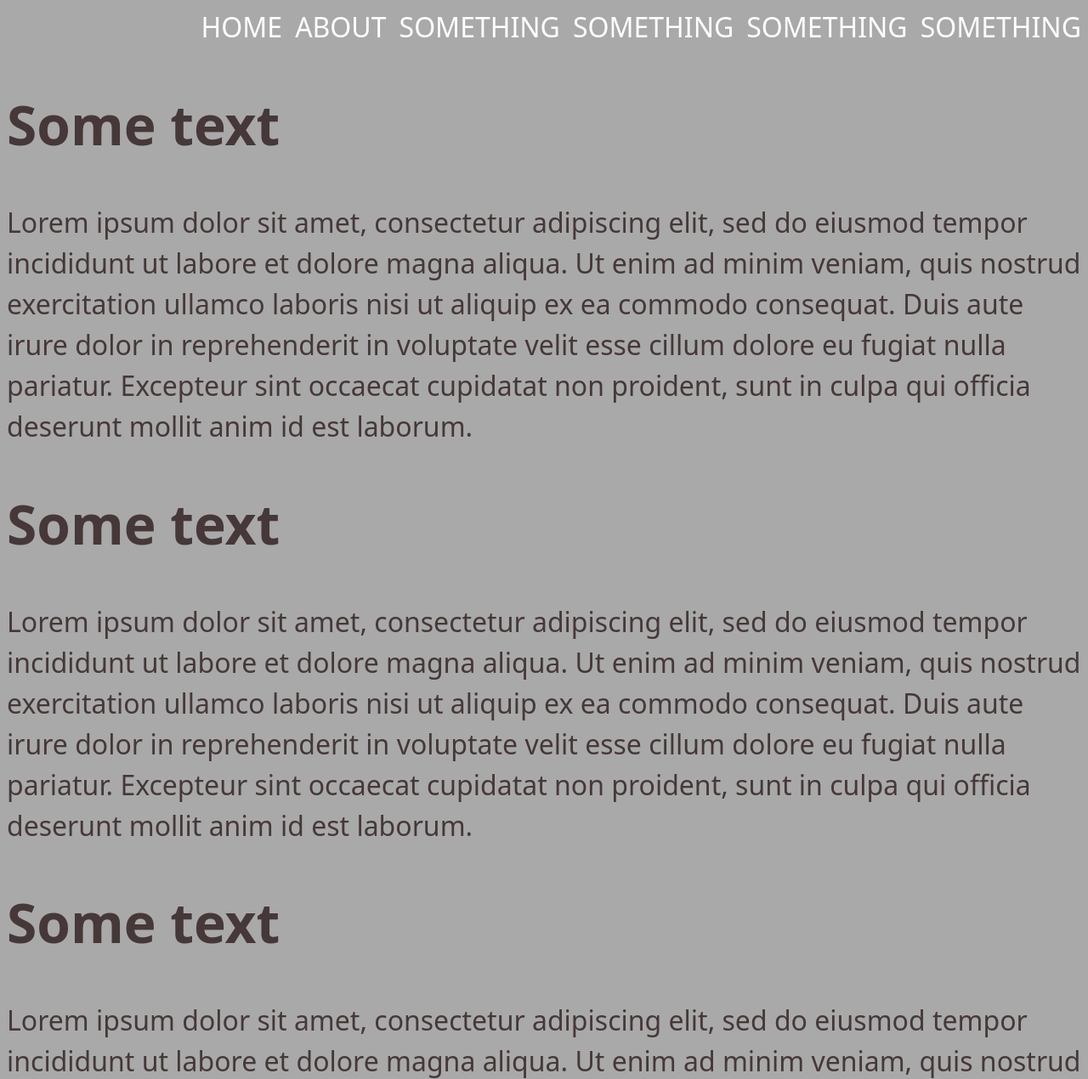
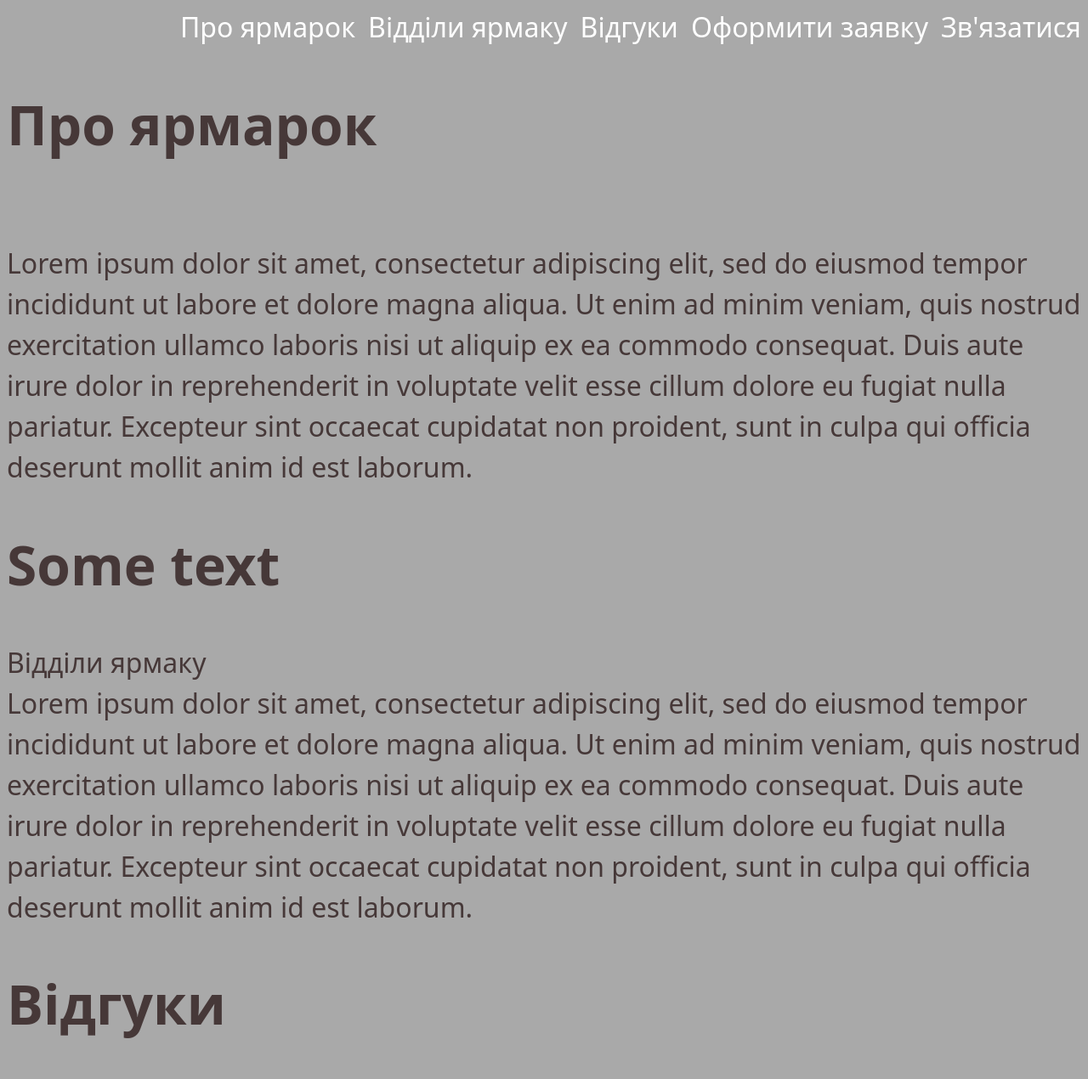
Before and after one commit to Lavpo/uni-test-website, a website built with Vite: page index.html in a window 1280 px wide. Shown: the top 1270 px of the page at 85% size. Built offline with nearby package versions, Linux system fonts and the light colour scheme.

Commit message:
some html fixing

```diff
--- a/index.html
+++ b/index.html
@@ -15,37 +15,73 @@
 
       <!-- I could have used table nor list for this, but nah it's fine -->
       <div class="top">
-        <a href="#S1"> HOME </a>
-        <a href="#S2"> ABOUT </a>
-        <a href="#S3"> SOMETHING </a>
-        <a href="#S4"> SOMETHING </a>
-        <a href="#S5"> SOMETHING </a>
-        <a href="#S6"> SOMETHING </a>
+        <a href="#S1"> Про ярмарок </a>
+        <a href="#S2"> Відділи ярмаку </a>
+        <a href="#S3"> Відгуки </a>
+        <a href="#S4"> Оформити заявку </a>
+        <a href="#S5"> Зв'язатися </a>
       </div>
       <div class="center">
         <div id="S1">
-          <h1>Some text</h1>
-          <p>Lorem ipsum dolor sit amet, consectetur adipiscing elit, sed do eiusmod tempor incididunt ut labore et dolore magna aliqua. Ut enim ad minim veniam, quis nostrud exercitation ullamco laboris nisi ut aliquip ex ea commodo consequat. Duis aute irure dolor in reprehenderit in voluptate velit esse cillum dolore eu fugiat nulla pariatur. Excepteur sint occaecat cupidatat non proident, sunt in culpa qui officia deserunt mollit anim id est laborum.</p>
+          <h1>Про ярмарок</h1>
+          <p>
+            <br>
+            Lorem ipsum dolor sit amet, consectetur adipiscing elit, sed do eiusmod tempor
+            incididunt ut labore et dolore magna aliqua. Ut enim ad minim veniam, quis nostrud
+            exercitation ullamco laboris nisi ut aliquip ex ea commodo consequat. Duis aute irure
+            dolor in reprehenderit in voluptate velit esse cillum dolore eu fugiat nulla pariatur.
+            Excepteur sint occaecat cupidatat non proident, sunt in culpa qui officia deserunt
+            mollit anim id est laborum.
+          </p>
         </div>
         <div id="S2">
           <h1>Some text</h1>
-          <p>Lorem ipsum dolor sit amet, consectetur adipiscing elit, sed do eiusmod tempor incididunt ut labore et dolore magna aliqua. Ut enim ad minim veniam, quis nostrud exercitation ullamco laboris nisi ut aliquip ex ea commodo consequat. Duis aute irure dolor in reprehenderit in voluptate velit esse cillum dolore eu fugiat nulla pariatur. Excepteur sint occaecat cupidatat non proident, sunt in culpa qui officia deserunt mollit anim id est laborum.</p>
+          <p>
+            Відділи ярмаку
+            <br>
+            Lorem ipsum dolor sit amet, consectetur adipiscing elit, sed do eiusmod tempor
+            incididunt ut labore et dolore magna aliqua. Ut enim ad minim veniam, quis nostrud
+            exercitation ullamco laboris nisi ut aliquip ex ea commodo consequat. Duis aute irure
+            dolor in reprehenderit in voluptate velit esse cillum dolore eu fugiat nulla pariatur.
+            Excepteur sint occaecat cupidatat non proident, sunt in culpa qui officia deserunt
+            mollit anim id est laborum.
+          </p>
         </div>
         <div id="S3">
-          <h1>Some text</h1>
-          <p>Lorem ipsum dolor sit amet, consectetur adipiscing elit, sed do eiusmod tempor incididunt ut labore et dolore magna aliqua. Ut enim ad minim veniam, quis nostrud exercitation ullamco laboris nisi ut aliquip ex ea commodo consequat. Duis aute irure dolor in reprehenderit in voluptate velit esse cillum dolore eu fugiat nulla pariatur. Excepteur sint occaecat cupidatat non proident, sunt in culpa qui officia deserunt mollit anim id est laborum.</p>
+          <h1>Відгуки</h1>
+          <p>
+            <br>
+            Lorem ipsum dolor sit amet, consectetur adipiscing elit, sed do eiusmod tempor
+            incididunt ut labore et dolore magna aliqua. Ut enim ad minim veniam, quis nostrud
+            exercitation ullamco laboris nisi ut aliquip ex ea commodo consequat. Duis aute irure
+            dolor in reprehenderit in voluptate velit esse cillum dolore eu fugiat nulla pariatur.
+            Excepteur sint occaecat cupidatat non proident, sunt in culpa qui officia deserunt
+            mollit anim id est laborum.
+          </p>
         </div>
         <div id="S4">
-          <h1>Some text</h1>
-          <p>Lorem ipsum dolor sit amet, consectetur adipiscing elit, sed do eiusmod tempor incididunt ut labore et dolore magna aliqua. Ut enim ad minim veniam, quis nostrud exercitation ullamco laboris nisi ut aliquip ex ea commodo consequat. Duis aute irure dolor in reprehenderit in voluptate velit esse cillum dolore eu fugiat nulla pariatur. Excepteur sint occaecat cupidatat non proident, sunt in culpa qui officia deserunt mollit anim id est laborum.</p>
+          <h1>Оформити заявку</h1>
+          <p>
+            <br>
+            Lorem ipsum dolor sit amet, consectetur adipiscing elit, sed do eiusmod tempor
+            incididunt ut labore et dolore magna aliqua. Ut enim ad minim veniam, quis nostrud
+            exercitation ullamco laboris nisi ut aliquip ex ea commodo consequat. Duis aute irure
+            dolor in reprehenderit in voluptate velit esse cillum dolore eu fugiat nulla pariatur.
+            Excepteur sint occaecat cupidatat non proident, sunt in culpa qui officia deserunt
+            mollit anim id est laborum.
+          </p>
         </div>
         <div id="S5">
-          <h1>Some text</h1>
-          <p>Lorem ipsum dolor sit amet, consectetur adipiscing elit, sed do eiusmod tempor incididunt ut labore et dolore magna aliqua. Ut enim ad minim veniam, quis nostrud exercitation ullamco laboris nisi ut aliquip ex ea commodo consequat. Duis aute irure dolor in reprehenderit in voluptate velit esse cillum dolore eu fugiat nulla pariatur. Excepteur sint occaecat cupidatat non proident, sunt in culpa qui officia deserunt mollit anim id est laborum.</p>
-        </div>
-        <div id="S6">
-          <h1>Some text</h1>
-          <p>Lorem ipsum dolor sit amet, consectetur adipiscing elit, sed do eiusmod tempor incididunt ut labore et dolore magna aliqua. Ut enim ad minim veniam, quis nostrud exercitation ullamco laboris nisi ut aliquip ex ea commodo consequat. Duis aute irure dolor in reprehenderit in voluptate velit esse cillum dolore eu fugiat nulla pariatur. Excepteur sint occaecat cupidatat non proident, sunt in culpa qui officia deserunt mollit anim id est laborum.</p>
+          <h1>Зв'язатися</h1>
+          <p>
+            <br>
+            Lorem ipsum dolor sit amet, consectetur adipiscing elit, sed do eiusmod tempor
+            incididunt ut labore et dolore magna aliqua. Ut enim ad minim veniam, quis nostrud
+            exercitation ullamco laboris nisi ut aliquip ex ea commodo consequat. Duis aute irure
+            dolor in reprehenderit in voluptate velit esse cillum dolore eu fugiat nulla pariatur.
+            Excepteur sint occaecat cupidatat non proident, sunt in culpa qui officia deserunt
+            mollit anim id est laborum.
+          </p>
         </div>
       </div>
     </div>
```
